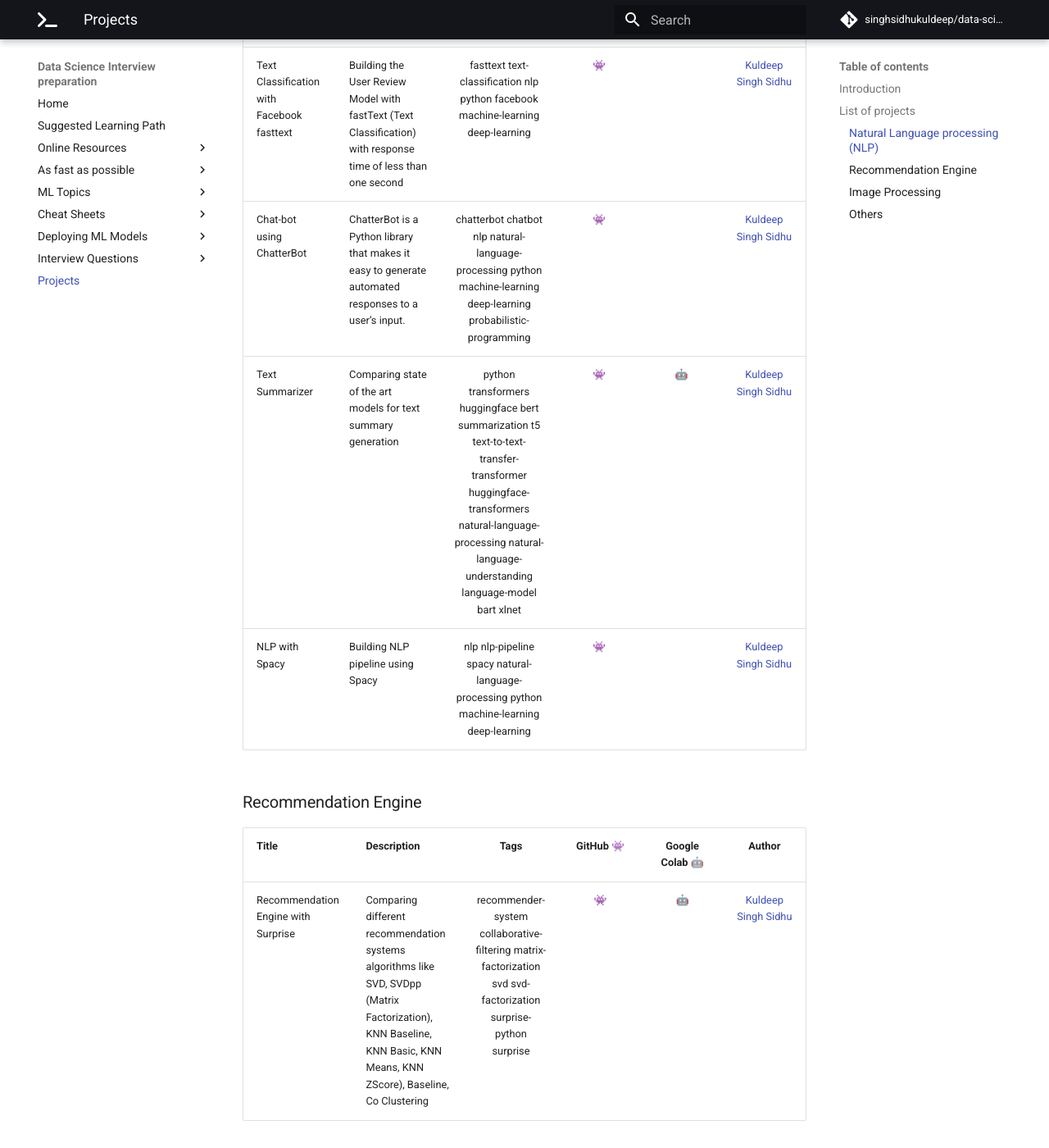
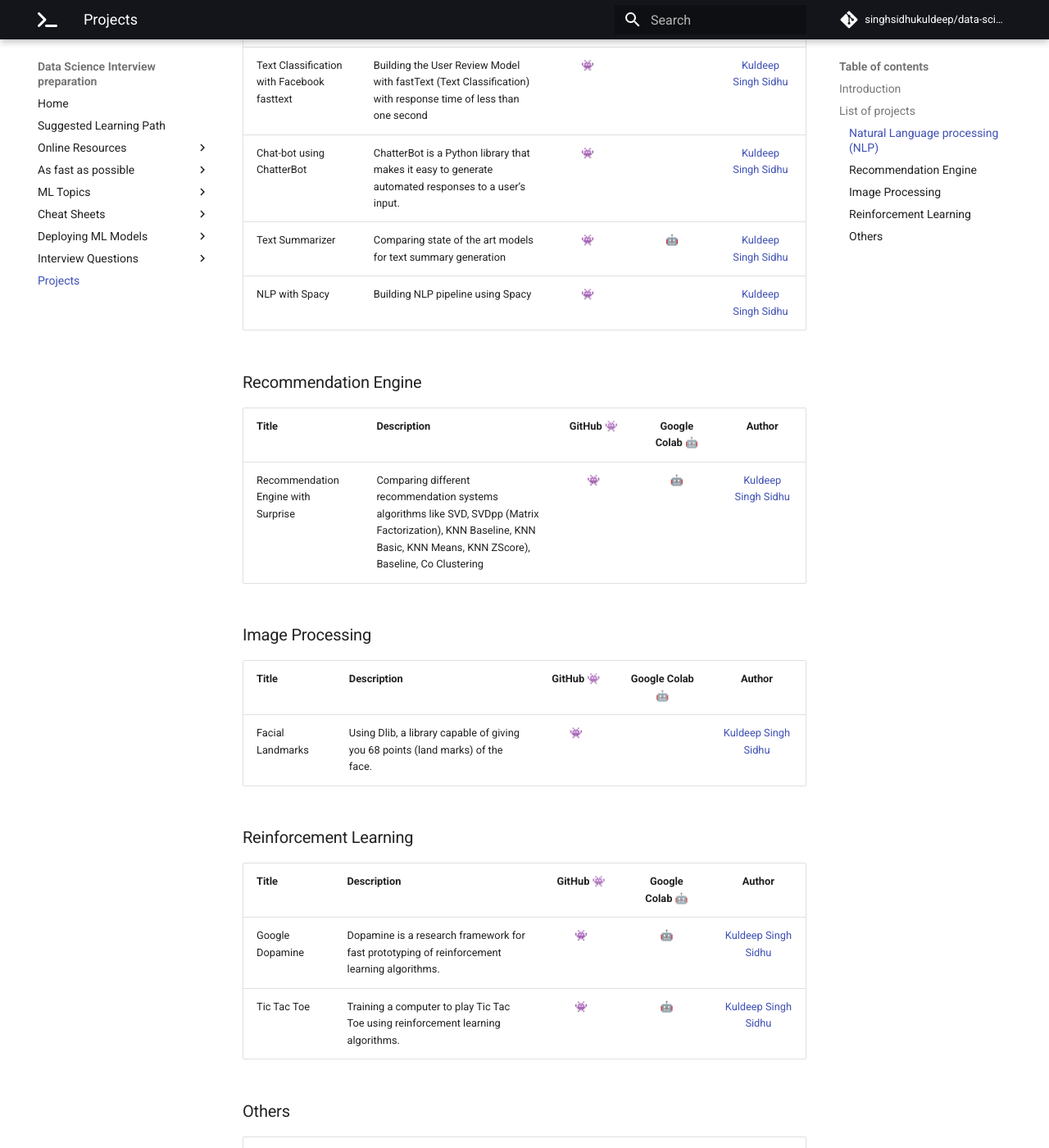
Before and after one commit to singhsidhukuldeep/singhsidhukuldeep.github.io, an MkDocs documentation site: the page built from docs/projects.md, in a window 1280 px wide and 1400 px high, scrolled down 446 px. Shown: the whole window at 82% size. Built offline with MkDocs 1.6.1 and Material for MkDocs 9.7.7, drawn with Linux system fonts in a browser that asks for light colours; comment, search, counter and statistics services are not loaded; old or Windows-style settings are respelled for this version of MkDocs; some of the changed text lies outside the part shown.

Commit message:
added plug-ins

```diff
--- a/docs/projects.md
+++ b/docs/projects.md
@@ -9,34 +9,40 @@
 
 These are the projects that you can take inspiration from and try to improve on them. ✍️
 
-![Number of Projects](https://img.shields.io/badge/Number%20of%20Projects-8-blue?style=flat&labelColor=black&color=blue)
+![Number of Projects](https://img.shields.io/badge/Number%20of%20Projects-9-blue?style=flat&labelColor=black&color=blue)
 
 ## List of projects
 
 ### Natural Language processing (NLP)
 
-| Title  | Description  | Tags  | GitHub 👾 | Google Colab 🤖 | Author |
-|---|---|:-:|:-:|:-:|:-:|
-| Text Classification with Facebook fasttext  | Building the User Review Model with fastText (Text Classification) with response time of less than one second  | fasttext text-classification nlp python facebook machine-learning deep-learning  | [👾](https://github.com/singhsidhukuldeep/Text-Classification-using-FastText)  |   |[Kuldeep Singh Sidhu](https://www.linkedin.com/in/singhsidhukuldeep/)   |
-| Chat-bot using ChatterBot  | ChatterBot is a Python library that makes it easy to generate automated responses to a user’s input.  | chatterbot chatbot nlp natural-language-processing python machine-learning deep-learning probabilistic-programming  | [👾](https://github.com/singhsidhukuldeep/https://github.com/singhsidhukuldeep/ChatBot-using-Chatterbot)  |   |[Kuldeep Singh Sidhu](https://www.linkedin.com/in/singhsidhukuldeep/)   |
-| Text Summarizer  |Comparing state of the art models for text summary generation   | python transformers huggingface bert summarization t5 text-to-text-transfer-transformer huggingface-transformers natural-language-processing natural-language-understanding language-model bart xlnet  | [👾](https://github.com/singhsidhukuldeep/Text-Summarizer)  |[🤖](https://colab.research.google.com/github/singhsidhukuldeep/Text-Summarizer/blob/master/Text_Summary_%5BGoogle_Colab%5D.ipynb)   |[Kuldeep Singh Sidhu](https://www.linkedin.com/in/singhsidhukuldeep/)   |
-| NLP with Spacy  | Building NLP pipeline using Spacy  |nlp nlp-pipeline spacy natural-language-processing python machine-learning deep-learning   | [👾](https://github.com/singhsidhukuldeep/NLP-pipeline-using-Spacy)  |   |[Kuldeep Singh Sidhu](https://www.linkedin.com/in/singhsidhukuldeep/)   |
+| Title  | Description  | GitHub 👾 | Google Colab 🤖 | Author |
+|---|---|:-:|:-:|:-:|
+| Text Classification with Facebook fasttext  | Building the User Review Model with fastText (Text Classification) with response time of less than one second  | [👾](https://github.com/singhsidhukuldeep/Text-Classification-using-FastText)  |   |[Kuldeep Singh Sidhu](https://www.linkedin.com/in/singhsidhukuldeep/)   |
+| Chat-bot using ChatterBot  | ChatterBot is a Python library that makes it easy to generate automated responses to a user’s input.  | [👾](https://github.com/singhsidhukuldeep/https://github.com/singhsidhukuldeep/ChatBot-using-Chatterbot)  |   |[Kuldeep Singh Sidhu](https://www.linkedin.com/in/singhsidhukuldeep/)   |
+| Text Summarizer  |Comparing state of the art models for text summary generation   | [👾](https://github.com/singhsidhukuldeep/Text-Summarizer)  |[🤖](https://colab.research.google.com/github/singhsidhukuldeep/Text-Summarizer/blob/master/Text_Summary_%5BGoogle_Colab%5D.ipynb)   |[Kuldeep Singh Sidhu](https://www.linkedin.com/in/singhsidhukuldeep/)   |
+| NLP with Spacy  | Building NLP pipeline using Spacy  | [👾](https://github.com/singhsidhukuldeep/NLP-pipeline-using-Spacy)  |   |[Kuldeep Singh Sidhu](https://www.linkedin.com/in/singhsidhukuldeep/)   |
 
 ### Recommendation Engine
 
-| Title  | Description  | Tags  | GitHub 👾 | Google Colab 🤖 | Author |
-|---|---|:-:|:-:|:-:|:-:|
-| Recommendation Engine with Surprise  | Comparing different recommendation systems algorithms like SVD, SVDpp (Matrix Factorization), KNN Baseline, KNN Basic, KNN Means, KNN ZScore), Baseline, Co Clustering  |recommender-system collaborative-filtering matrix-factorization svd svd-factorization surprise-python surprise   | [👾](https://github.com/singhsidhukuldeep/Recommendation-System)  | [🤖](https://colab.research.google.com/github/singhsidhukuldeep/Recommendation-System/blob/master/Building_Recommender_System_with_Surprise.ipynb)  |[Kuldeep Singh Sidhu](https://www.linkedin.com/in/singhsidhukuldeep/)   |
+| Title  | Description  | GitHub 👾 | Google Colab 🤖 | Author |
+|---|---|:-:|:-:|:-:|
+| Recommendation Engine with Surprise  | Comparing different recommendation systems algorithms like SVD, SVDpp (Matrix Factorization), KNN Baseline, KNN Basic, KNN Means, KNN ZScore), Baseline, Co Clustering   | [👾](https://github.com/singhsidhukuldeep/Recommendation-System)  | [🤖](https://colab.research.google.com/github/singhsidhukuldeep/Recommendation-System/blob/master/Building_Recommender_System_with_Surprise.ipynb)  |[Kuldeep Singh Sidhu](https://www.linkedin.com/in/singhsidhukuldeep/)   |
 
 ### Image Processing
 
-| Title  | Description  | Tags  | GitHub 👾 | Google Colab 🤖 | Author |
-|---|---|:-:|:-:|:-:|:-:|
-| Facial Landmarks  | Using Dlib, a library capable of giving you 68 points (land marks) of the face.  | facial-landmarks-recognition identifying-faces mouth eyes photos dlib dlib-face-detection dlib-face-recognition python3 face-recognition face-detection  | [👾](https://github.com/singhsidhukuldeep/Facial-landmarks-recognition)  |   |[Kuldeep Singh Sidhu](https://www.linkedin.com/in/singhsidhukuldeep/)   |
+| Title  | Description  | GitHub 👾 | Google Colab 🤖 | Author |
+|---|---|:-:|:-:|:-:|
+| Facial Landmarks  | Using Dlib, a library capable of giving you 68 points (land marks) of the face.   | [👾](https://github.com/singhsidhukuldeep/Facial-landmarks-recognition)  |   |[Kuldeep Singh Sidhu](https://www.linkedin.com/in/singhsidhukuldeep/)   |
+
+### Reinforcement Learning
+
+| Title  | Description  | GitHub 👾 | Google Colab 🤖 | Author |
+|---|---|:-:|:-:|:-:|
+| Google Dopamine | Dopamine is a research framework for fast prototyping of reinforcement learning algorithms. | [👾](https://github.com/singhsidhukuldeep/Google-Dopamine)  | [🤖](https://colab.research.google.com/drive/1Fj_G_7DU-GIrojw2eY6M25lxp9IzjlAx?usp=sharing)  |[Kuldeep Singh Sidhu](https://www.linkedin.com/in/singhsidhukuldeep/)   |
+| Tic Tac Toe | Training a computer to play Tic Tac Toe using reinforcement learning algorithms. | [👾](https://github.com/singhsidhukuldeep/Tic-Tac-Toe-reinforcement-learning)  | [🤖](https://colab.research.google.com/github/singhsidhukuldeep/Tic-Tac-Toe-reinforcement-learning/blob/master/Tic_Tac_Toe_reinforcement_learning.ipynb)  |[Kuldeep Singh Sidhu](https://www.linkedin.com/in/singhsidhukuldeep/)   |
 
 ### Others
 
-| Title  | Description  | Tags  | GitHub 👾 | Google Colab 🤖 | Author |
-|---|---|:-:|:-:|:-:|:-:|
-| TensorFlow Eager Execution | Eager Execution (EE) enables you to run operations immediately.  | tensorflow python eager-execution machine-learning deep-learning tensor  | [👾](https://github.com/singhsidhukuldeep/Tensorflow-Eager-Execution)  | [🤖](https://colab.research.google.com/github/singhsidhukuldeep/Tensorflow-Eager-Execution/blob/master/Eager_Execution_(Tensorflow).ipynb)  |[Kuldeep Singh Sidhu](https://www.linkedin.com/in/singhsidhukuldeep/)   |
-| Google Dopamine | Dopamine is a research framework for fast prototyping of reinforcement learning algorithms.  | reinforcement-learning dopamine-rl google research-project  | [👾](https://github.com/singhsidhukuldeep/Google-Dopamine)  | [🤖](https://colab.research.google.com/drive/1Fj_G_7DU-GIrojw2eY6M25lxp9IzjlAx?usp=sharing)  |[Kuldeep Singh Sidhu](https://www.linkedin.com/in/singhsidhukuldeep/)   |
+| Title  | Description  | GitHub 👾 | Google Colab 🤖 | Author |
+|---|---|:-:|:-:|:-:|
+| TensorFlow Eager Execution | Eager Execution (EE) enables you to run operations immediately.  | [👾](https://github.com/singhsidhukuldeep/Tensorflow-Eager-Execution)  | [🤖](https://colab.research.google.com/github/singhsidhukuldeep/Tensorflow-Eager-Execution/blob/master/Eager_Execution_(Tensorflow).ipynb)  |[Kuldeep Singh Sidhu](https://www.linkedin.com/in/singhsidhukuldeep/)   |
--- a/mkdocs.yml
+++ b/mkdocs.yml
@@ -33,10 +33,17 @@
     scheme: default
     primary: black
     accent: purple
-  plugins:
-    - search:
-        lang:
-          - en
+
+#plugins
+plugins:
+  - search:
+      lang:
+        - en
+  - git-revision-date-localized:
+      type: date
+  - minify:
+      minify_html: true
+
 markdown_extensions:
   - pymdownx.arithmatex
   - pymdownx.betterem:
@@ -57,6 +64,7 @@
   - pymdownx.tabbed
   - pymdownx.tilde
   - meta
+  - codehilite
 
 # Page tree
 nav:
```
Also changed, not shown: docs/index.md (+6 -2 lines), requirements.txt (+2 -19 lines).
